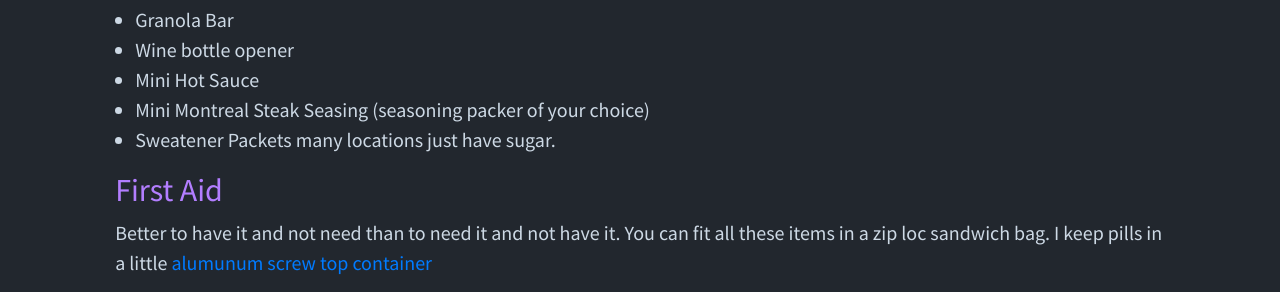
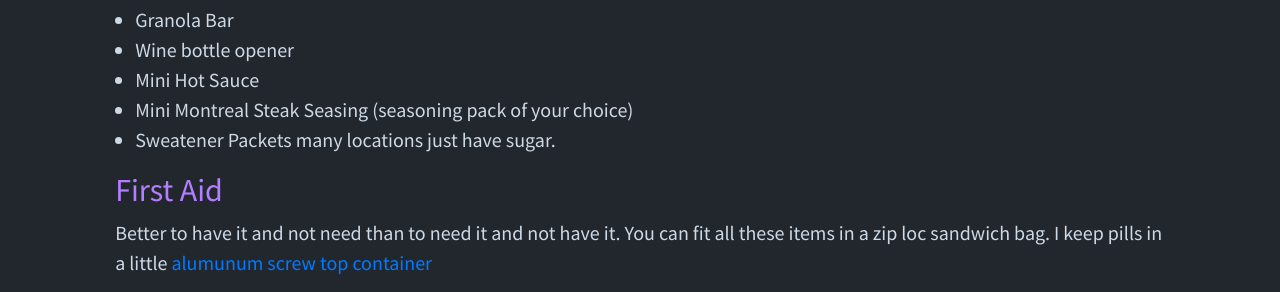
Before and after one commit to mjh2901/mikehathaway.com, a Jekyll site: the page built from _posts/2023-09-09-cruise-day-bag.md, in a window 1280 px wide and 900 px high, scrolled down 3058 px. Shown: the part 163-455 px from the top of the window. Built offline with Jekyll 4.4.1, drawn with Linux system fonts in a browser that asks for light colours.

Commit message:
Update 2023-09-09-cruise-day-bag.md

```diff
--- a/_posts/2023-09-09-cruise-day-bag.md
+++ b/_posts/2023-09-09-cruise-day-bag.md
@@ -63,7 +63,7 @@ When on ship you need nothing, but its nice to have somthing just in case on tho
 - Granola Bar
 - Wine bottle opener
 - Mini Hot Sauce
-- Mini Montreal Steak Seasing (seasoning packer of your choice)
+- Mini Montreal Steak Seasing (seasoning pack of your choice)
 - Sweatener Packets many locations just have sugar.
 
 
```
